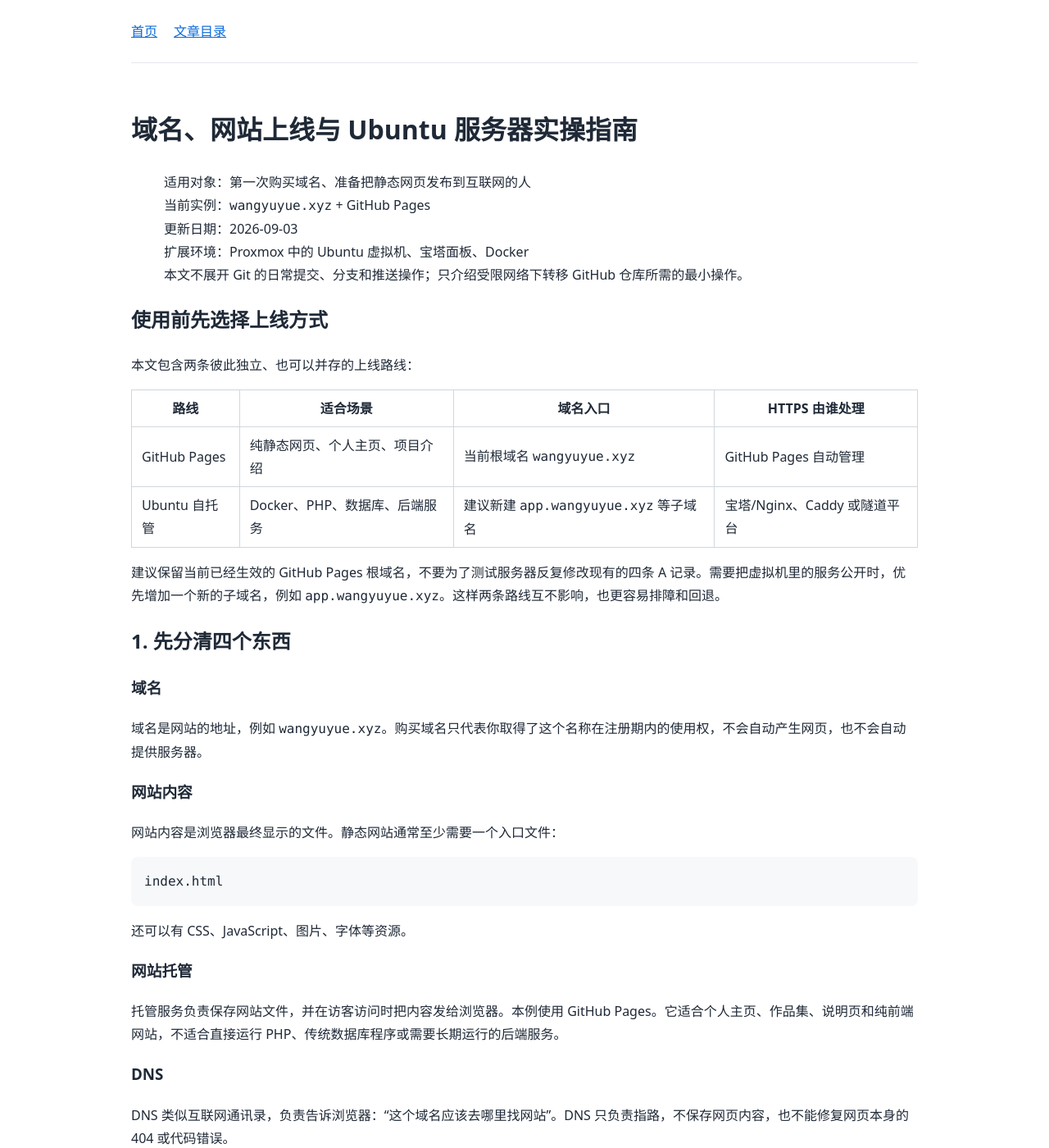
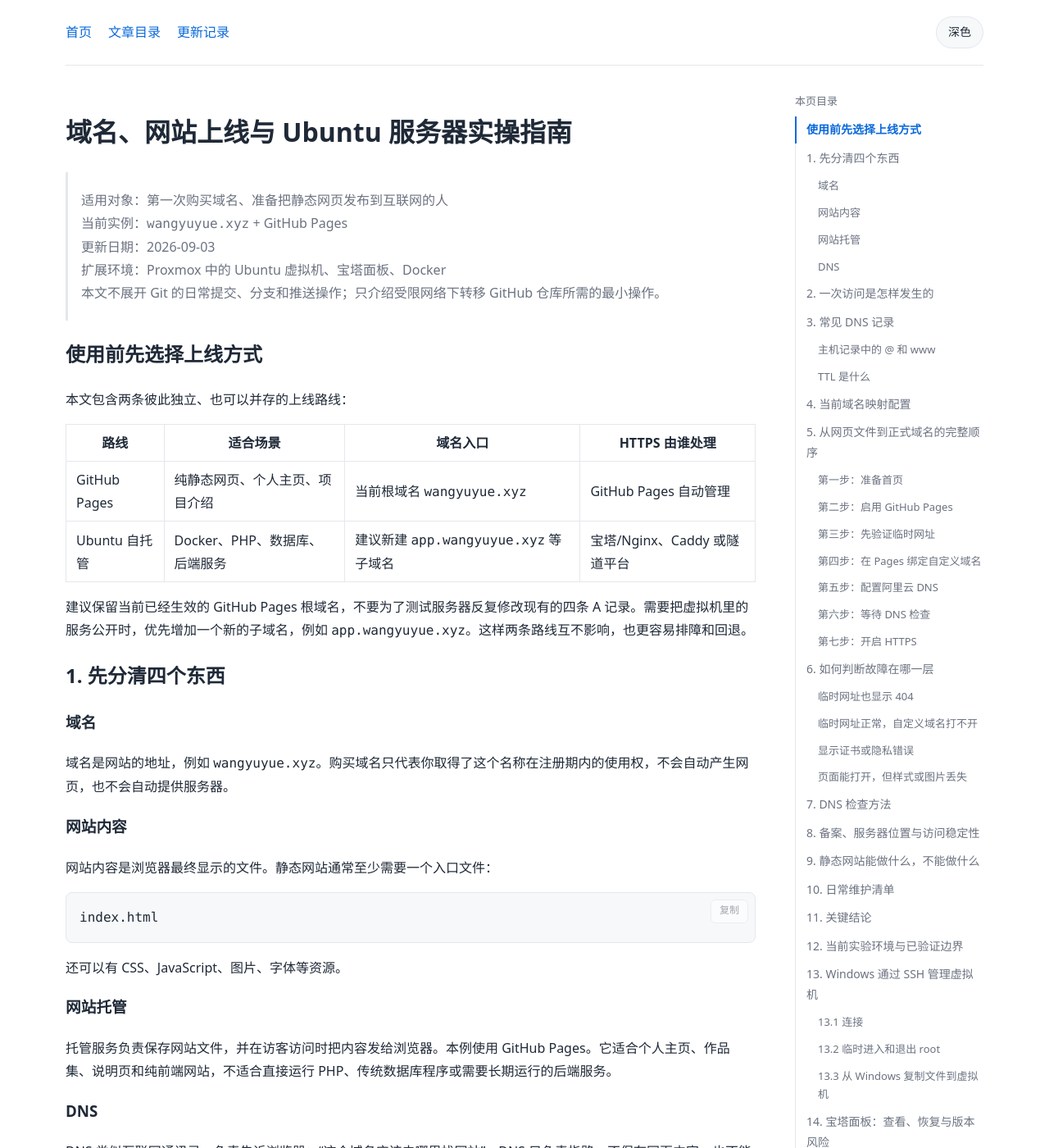
Before and after one commit to kingo0807/my-website, a Jekyll site: the page built from _guides/domain-hosting.md, in a window 1280 px wide and 1400 px high. Shown: the whole window at 82% size. Built offline with Jekyll 4.4.1, drawn with Linux system fonts in a browser that asks for light colours; some of the changed text lies outside the part shown.

Commit message:
feat(site): add updates page, article reading aids and a share cover
新增 /updates/ 公开更新日志页；NOTES.md 与 README.md 不再发布；文章页加目录、代码复制、深色模式、阅读进度与回到顶部；og:image 换成 1200x630 封面。

```diff
--- a/_config.yml
+++ b/_config.yml
@@ -5,6 +5,12 @@ baseurl: ""
 
 description: "kingo 的个人网站：记录项目、技术笔记与学习过程。"
 author: kingo
+
+# 这些文件只服务于开发过程，不发布到网站。
+exclude:
+  - NOTES.md
+  - README.md
+  - node_modules
 
 markdown: kramdown
 
--- a/_layouts/article.html
+++ b/_layouts/article.html
@@ -20,19 +20,31 @@
   <meta property="og:title" content="{{ page.title | escape }}">
   <meta property="og:description" content="{{ meta_description | escape }}">
   <meta property="og:url" content="{{ page.url | absolute_url }}">
-  <meta property="og:image" content="{{ '/chat/icon-512.png' | absolute_url }}">
-  <meta property="og:image:width" content="512">
-  <meta property="og:image:height" content="512">
-  <meta name="twitter:card" content="summary">
+  <meta property="og:image" content="{{ '/assets/og-image.png' | absolute_url }}">
+  <meta property="og:image:width" content="1200">
+  <meta property="og:image:height" content="630">
+  <meta property="og:image:alt" content="kingo 的个人网站：项目、技术笔记与学习过程">
+  <meta name="twitter:card" content="summary_large_image">
 </head>
 <body>
+  <div class="read-progress" id="read-progress" aria-hidden="true"></div>
+
   <header class="site-header">
     <a href="{{ '/' | relative_url }}">首页</a>
     <a href="{{ '/guides/' | relative_url }}">文章目录</a>
+    <a href="{{ '/updates/' | relative_url }}">更新记录</a>
+    <button type="button" class="theme-toggle" id="theme-toggle" aria-pressed="false">深色</button>
   </header>
 
-  <main class="article">
-    {{ content }}
-  </main>
+  <div class="article-layout">
+    <main class="article">
+      {{ content }}
+    </main>
+    <nav class="toc" id="toc" aria-label="本页目录"></nav>
+  </div>
+
+  <button type="button" class="to-top" id="to-top" aria-label="回到顶部" hidden>↑</button>
+
+  <script src="{{ '/assets/js/article.js' | relative_url }}" defer></script>
 </body>
 </html>
--- a/assets/css/article.css
+++ b/assets/css/article.css
@@ -1,41 +1,221 @@
+/* 文章页样式：浅色为默认，深色跟随系统，也可以用页面右上角按钮手动切换。 */
+
+:root {
+  --bg: #ffffff;
+  --text: #1f2937;
+  --muted: #6b7280;
+  --link: #0969da;
+  --border: #e5e7eb;
+  --surface: #f6f8fa;
+  --shadow: 0 1px 3px rgba(15, 23, 42, 0.12);
+}
+
+@media (prefers-color-scheme: dark) {
+  :root:not([data-theme="light"]) {
+    --bg: #16181d;
+    --text: #e6e8eb;
+    --muted: #9aa1ab;
+    --link: #6cb6ff;
+    --border: #333841;
+    --surface: #21242b;
+    --shadow: none;
+  }
+}
+
+:root[data-theme="dark"] {
+  --bg: #16181d;
+  --text: #e6e8eb;
+  --muted: #9aa1ab;
+  --link: #6cb6ff;
+  --border: #333841;
+  --surface: #21242b;
+  --shadow: none;
+}
+
 * {
   box-sizing: border-box;
 }
 
 body {
   margin: 0;
-  color: #1f2937;
-  background: #ffffff;
+  color: var(--text);
+  background: var(--bg);
   font-family: system-ui, sans-serif;
   line-height: 1.75;
 }
 
 .site-header,
-.article {
-  width: min(960px, calc(100% - 32px));
+.article-layout {
+  width: min(1120px, calc(100% - 32px));
   margin: auto;
 }
 
 .site-header {
   display: flex;
+  flex-wrap: wrap;
+  align-items: center;
   gap: 20px;
-  padding: 24px 0;
-  border-bottom: 1px solid #e5e7eb;
+  padding: 20px 0;
+  border-bottom: 1px solid var(--border);
+}
+
+.site-header a {
+  color: var(--link);
+  text-decoration: none;
+}
+
+.site-header a:hover {
+  text-decoration: underline;
+}
+
+.theme-toggle {
+  margin-left: auto;
+  padding: 6px 14px;
+  font: inherit;
+  font-size: 14px;
+  color: var(--text);
+  background: var(--surface);
+  border: 1px solid var(--border);
+  border-radius: 999px;
+  cursor: pointer;
+}
+
+.theme-toggle:hover {
+  border-color: var(--link);
+}
+
+/* 顶部阅读进度条 */
+.read-progress {
+  position: fixed;
+  top: 0;
+  left: 0;
+  z-index: 20;
+  width: 0;
+  height: 3px;
+  background: var(--link);
+}
+
+.article-layout {
+  display: grid;
+  grid-template-columns: minmax(0, 1fr);
+  gap: 32px;
 }
 
 .article {
+  min-width: 0;
   padding: 32px 0 80px;
 }
 
+/* 窄屏不放目录；脚本没跑或标题太少时它是空的。 */
+.toc {
+  display: none;
+}
+
+.toc:not(:empty) {
+  font-size: 14px;
+}
+
+@media (min-width: 1040px) {
+  .article-layout {
+    grid-template-columns: minmax(0, 1fr) 230px;
+    gap: 48px;
+  }
+
+  .toc:not(:empty) {
+    display: block;
+    position: sticky;
+    top: 24px;
+    align-self: start;
+    max-height: calc(100vh - 48px);
+    overflow: auto;
+    padding: 32px 0;
+  }
+}
+
+.toc-title {
+  margin: 0 0 8px;
+  color: var(--muted);
+  font-size: 13px;
+}
+
+.toc ul {
+  margin: 0;
+  padding: 0;
+  list-style: none;
+  border-left: 1px solid var(--border);
+}
+
+.toc li {
+  margin: 2px 0;
+}
+
+.toc a {
+  display: block;
+  margin-left: -1px;
+  padding: 4px 0 4px 12px;
+  color: var(--muted);
+  text-decoration: none;
+  border-left: 2px solid transparent;
+}
+
+.toc a:hover {
+  color: var(--text);
+}
+
+.toc a.on {
+  color: var(--link);
+  border-left-color: var(--link);
+  font-weight: 600;
+}
+
+.toc-h3 a {
+  padding-left: 26px;
+  font-size: 13px;
+}
+
+.article h2,
+.article h3 {
+  scroll-margin-top: 16px;
+}
+
 pre {
+  position: relative;
   overflow-x: auto;
   padding: 16px;
+  border: 1px solid var(--border);
   border-radius: 8px;
-  background: #f6f8fa;
+  background: var(--surface);
 }
 
 code {
   font-family: Consolas, monospace;
+}
+
+.copy-btn {
+  position: absolute;
+  top: 8px;
+  right: 8px;
+  padding: 3px 10px;
+  font: inherit;
+  font-size: 12px;
+  color: var(--muted);
+  background: var(--bg);
+  border: 1px solid var(--border);
+  border-radius: 6px;
+  cursor: pointer;
+  opacity: 0.6;
+  transition: opacity 0.15s;
+}
+
+pre:hover .copy-btn,
+.copy-btn:focus-visible {
+  opacity: 1;
+}
+
+.copy-btn.done {
+  color: var(--link);
+  border-color: var(--link);
+  opacity: 1;
 }
 
 table {
@@ -48,7 +228,14 @@ table {
 th,
 td {
   padding: 8px 12px;
-  border: 1px solid #d0d7de;
+  border: 1px solid var(--border);
+}
+
+blockquote {
+  margin: 16px 0;
+  padding: 4px 16px;
+  color: var(--muted);
+  border-left: 3px solid var(--border);
 }
 
 img {
@@ -56,5 +243,31 @@ img {
 }
 
 a {
-  color: #0969da;
+  color: var(--link);
 }
+
+hr {
+  border: none;
+  border-top: 1px solid var(--border);
+}
+
+.to-top {
+  position: fixed;
+  right: 20px;
+  bottom: 24px;
+  z-index: 20;
+  width: 40px;
+  height: 40px;
+  font: inherit;
+  font-size: 18px;
+  color: var(--text);
+  background: var(--surface);
+  border: 1px solid var(--border);
+  border-radius: 50%;
+  box-shadow: var(--shadow);
+  cursor: pointer;
+}
+
+.to-top:hover {
+  border-color: var(--link);
+}
--- /dev/null
+++ b/assets/js/article.js
@@ -0,0 +1,197 @@
+/* 文章页增强：目录、代码复制、深色模式、阅读进度、回到顶部。
+   全部是渐进增强——脚本不跑时文章照常可读，目录为空、按钮不出现。 */
+(function () {
+  'use strict';
+
+  var doc = document;
+  var root = doc.documentElement;
+  var article = doc.querySelector('main.article');
+
+  /* ---------- 深色模式 ---------- */
+  var THEME_KEY = 'article-theme';
+  var toggle = doc.getElementById('theme-toggle');
+
+  function savedTheme() {
+    try {
+      var v = localStorage.getItem(THEME_KEY);
+      return v === 'dark' || v === 'light' ? v : null;
+    } catch (e) {
+      return null;
+    }
+  }
+  function systemDark() {
+    return !!(window.matchMedia && window.matchMedia('(prefers-color-scheme: dark)').matches);
+  }
+  function effectiveTheme() {
+    return savedTheme() || (systemDark() ? 'dark' : 'light');
+  }
+  function paintTheme() {
+    var saved = savedTheme();
+    /* 手动选过就写死主题；没选过则交给 CSS 的 prefers-color-scheme 决定。 */
+    if (saved) root.setAttribute('data-theme', saved);
+    else root.removeAttribute('data-theme');
+
+    if (toggle) {
+      var dark = effectiveTheme() === 'dark';
+      toggle.textContent = dark ? '浅色' : '深色';
+      toggle.setAttribute('aria-pressed', dark ? 'true' : 'false');
+    }
+  }
+  if (toggle) {
+    toggle.addEventListener('click', function () {
+      var next = effectiveTheme() === 'dark' ? 'light' : 'dark';
+      try { localStorage.setItem(THEME_KEY, next); } catch (e) { /* 无痕模式等，忽略 */ }
+      paintTheme();
+    });
+  }
+  paintTheme();
+  if (window.matchMedia) {
+    var mq = window.matchMedia('(prefers-color-scheme: dark)');
+    var onSystemChange = function () { if (!savedTheme()) paintTheme(); };
+    if (mq.addEventListener) mq.addEventListener('change', onSystemChange);
+    else if (mq.addListener) mq.addListener(onSystemChange);
+  }
+
+  if (!article) return;
+
+  /* ---------- 目录 ---------- */
+  var toc = doc.getElementById('toc');
+
+  function headingText(el) {
+    return (el.textContent || '').replace(/\s+/g, ' ').trim();
+  }
+  function uniqueId(text, used) {
+    var base = String(text).toLowerCase()
+      .replace(/\s+/g, '-')
+      .replace(/[^\w\u4e00-\u9fa5-]/g, '') || 'section';
+    var id = base;
+    var n = 2;
+    while (used[id] || doc.getElementById(id)) { id = base + '-' + n; n++; }
+    used[id] = true;
+    return id;
+  }
+
+  var headings = article.querySelectorAll('h2, h3');
+
+  /* 标题太少就不做目录，免得占地方。 */
+  if (toc && headings.length >= 3) {
+    var used = {};
+    var list = doc.createElement('ul');
+    var links = [];
+
+    for (var i = 0; i < headings.length; i++) {
+      var h = headings[i];
+      /* kramdown 已经给标题生成了 id，优先沿用，保证锚点稳定。 */
+      if (h.id) used[h.id] = true;
+      else h.id = uniqueId(headingText(h), used);
+
+      var li = doc.createElement('li');
+      li.className = 'toc-' + h.tagName.toLowerCase();
+
+      var a = doc.createElement('a');
+      a.href = '#' + h.id;
+      a.textContent = headingText(h);
+
+      li.appendChild(a);
+      list.appendChild(li);
+      links.push({ link: a, heading: h });
+    }
+
+    var caption = doc.createElement('p');
+    caption.className = 'toc-title';
+    caption.textContent = '本页目录';
+    toc.appendChild(caption);
+    toc.appendChild(list);
+
+    /* 高亮当前所在小节；不支持时只是没有高亮。 */
+    if ('IntersectionObserver' in window) {
+      var mark = function (target) {
+        for (var k = 0; k < links.length; k++) {
+          if (links[k].heading === target) links[k].link.classList.add('on');
+          else links[k].link.classList.remove('on');
+        }
+      };
+      var io = new IntersectionObserver(function (entries) {
+        for (var e = 0; e < entries.length; e++) {
+          if (entries[e].isIntersecting) mark(entries[e].target);
+        }
+      }, { rootMargin: '-80px 0px -70% 0px' });
+      for (var j = 0; j < links.length; j++) io.observe(links[j].heading);
+    }
+  }
+
+  /* ---------- 代码块复制 ---------- */
+  function legacyCopy(text) {
+    var ta = doc.createElement('textarea');
+    ta.value = text;
+    ta.setAttribute('readonly', '');
+    ta.style.position = 'fixed';
+    ta.style.top = '-1000px';
+    doc.body.appendChild(ta);
+    ta.select();
+    var done = false;
+    try { done = doc.execCommand('copy'); } catch (e) { done = false; }
+    doc.body.removeChild(ta);
+    return done;
+  }
+  function copyText(text) {
+    if (navigator.clipboard && navigator.clipboard.writeText) {
+      return navigator.clipboard.writeText(text).then(
+        function () { return true; },
+        function () { return legacyCopy(text); }
+      );
+    }
+    return Promise.resolve(legacyCopy(text));
+  }
+
+  var blocks = article.querySelectorAll('pre');
+  for (var p = 0; p < blocks.length; p++) {
+    (function (pre) {
+      var code = pre.querySelector('code');
+      if (!code) return;
+      var btn = doc.createElement('button');
+      btn.type = 'button';
+      btn.className = 'copy-btn';
+      btn.textContent = '复制';
+      btn.addEventListener('click', function () {
+        copyText(code.textContent).then(function (done) {
+          btn.textContent = done ? '已复制' : '复制失败';
+          if (done) btn.classList.add('done');
+          window.setTimeout(function () {
+            btn.textContent = '复制';
+            btn.classList.remove('done');
+          }, 1500);
+        });
+      });
+      pre.appendChild(btn);
+    })(blocks[p]);
+  }
+
+  /* ---------- 阅读进度 + 回到顶部 ---------- */
+  var bar = doc.getElementById('read-progress');
+  var toTop = doc.getElementById('to-top');
+
+  function onScroll() {
+    var el = doc.documentElement;
+    var y = window.pageYOffset || el.scrollTop || 0;
+    var max = el.scrollHeight - el.clientHeight;
+    if (bar) bar.style.width = (max > 0 ? Math.min(100, (y / max) * 100) : 0) + '%';
+    if (toTop) toTop.hidden = y < 400;
+  }
+  var queued = false;
+  window.addEventListener('scroll', function () {
+    if (queued) return;
+    queued = true;
+    if (window.requestAnimationFrame) window.requestAnimationFrame(function () { queued = false; onScroll(); });
+    else { queued = false; onScroll(); }
+  }, { passive: true });
+  window.addEventListener('resize', onScroll);
+  onScroll();
+
+  if (toTop) {
+    toTop.addEventListener('click', function () {
+      try { window.scrollTo({ top: 0, behavior: 'smooth' }); }
+      catch (e) { window.scrollTo(0, 0); }
+    });
+  }
+})();
--- /dev/null
+++ b/updates.md
@@ -0,0 +1,33 @@
+---
+layout: article
+title: "更新记录"
+description: "这个网站每次能被看见的变化，按日期倒序记录。"
+permalink: /updates/
+---
+
+# 更新记录
+
+这里只记「打开网站能察觉到」的变化。开发过程记录在仓库的 `NOTES.md` 里，那个文件不对外发布。
+
+## 2026-09-23
+
+**不存在的地址有中文页面了**
+
+- 以前访问错误地址会看到 GitHub 的英文默认页；现在是本站的 404 页，并列出全部文章。
+
+**浏览器标签有图标了**
+
+- 新增站点图标 `assets/favicon.svg`（蓝色圆角方块 + 白色 K），首页和所有文章页都已引用。
+
+**搜索结果与分享卡片**
+
+- 每个页面补上了描述文字、canonical 和 `og:*` 信息，分享到聊天软件里能显示标题与摘要。
+
+**`robots.txt` 与 `sitemap.xml`**
+
+- 以前 `/robots.txt` 返回 404；现在两者都在，站点地图会跟着文章自动更新。
+
+**文章目录顺序修正**
+
+- 目录页和站点地图里的文章顺序改为按 front matter 的 `guide_order` 排：
+  Git → teedoc → 域名与上线 → 后端 → 发布与回滚。
```
Also changed, not shown: index.html (+6 -4 lines), assets/og-image.png (added).
